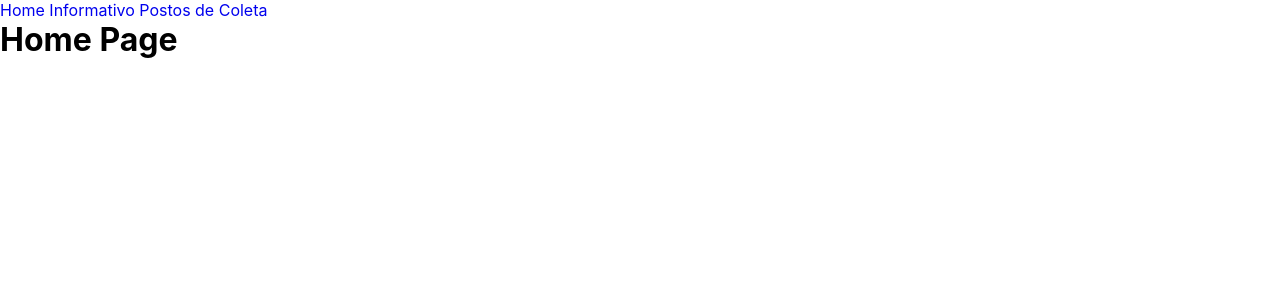
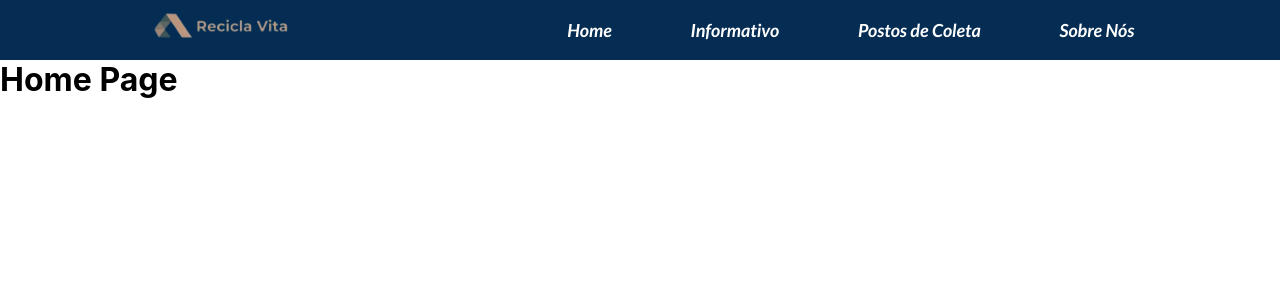
Before and after one commit to aldenivan/provihack-reciclavita, a React (Create React App) app: page / in a window 1280 px wide. Shown: the top 300 px of the page. Built offline with nearby package versions, Linux system fonts and the light colour scheme.

Commit message:
feat: creating header

```diff
--- a/public/index.html
+++ b/public/index.html
@@ -15,6 +15,12 @@
       user's mobile device or desktop. See https://developers.google.com/web/fundamentals/web-app-manifest/
     -->
     <link rel="manifest" href="%PUBLIC_URL%/manifest.json" />
+    <link rel="preconnect" href="https://fonts.googleapis.com" />
+    <link rel="preconnect" href="https://fonts.gstatic.com" crossorigin />
+    <link
+      href="https://fonts.googleapis.com/css2?family=Lato:ital,wght@1,700&display=swap"
+      rel="stylesheet"
+    />
     <!--
       Notice the use of %PUBLIC_URL% in the tags above.
       It will be replaced with the URL of the `public` folder during the build.
--- a/src/components/Header/index.js
+++ b/src/components/Header/index.js
@@ -1,13 +1,23 @@
-import {Link} from 'react-router-dom'
+import LogoHeader from "../../assets/image/logo.png";
+import { Navbar } from "./styled";
+
+import { Link } from "react-router-dom";
 const Header = () => {
-    return(
-        <header>
-            <nav>
-                <Link to='/'> Home </Link>
-                <Link to='/Information'>Informativo</Link>
-                <Link to='/Dashboard'> Postos de Coleta </Link>
-            </nav>
-        </header>
-    )
-}
-export default Header
+  return (
+    <header>
+      <Navbar>
+        <Link to="/">
+          {" "}
+          <img src={LogoHeader} alt="logo_header" />{" "}
+        </Link>
+        <ul>
+          <Link to="/"> Home </Link>
+          <Link to="/Information">Informativo</Link>
+          <Link to="/Dashboard"> Postos de Coleta </Link>
+          <Link to="/About Us"> Sobre Nós </Link>
+        </ul>
+      </Navbar>
+    </header>
+  );
+};
+export default Header;
--- /dev/null
+++ b/src/components/Header/styled.js
@@ -0,0 +1,35 @@
+import styled from "styled-components";
+
+export const Navbar = styled.nav`
+  width: 100%;
+  min-width: 100%;
+  background-color: #052d53;
+  height: 60px;
+  display: flex;
+  justify-content: space-around;
+  align-items: center;
+  padding: 0 10px;
+
+  font-family: "Lato";
+  font-weight: 700;
+  font-size: 16px;
+  line-height: 19px;
+  color: white;
+
+  img {
+    width: 150px;
+  }
+
+  ul {
+    display: flex;
+    justify-content: space-between;
+    align-items: center;
+    width: 45%;
+
+    a {
+      text-decoration: none;
+      color: white;
+      font-size: 18px;
+    }
+  }
+`;
```
Also changed, not shown: src/pages/HomePage/index.jsx (+10 -12 lines), src/assets/image/logo.png (added), src/assets/image/logo2.png (added).
